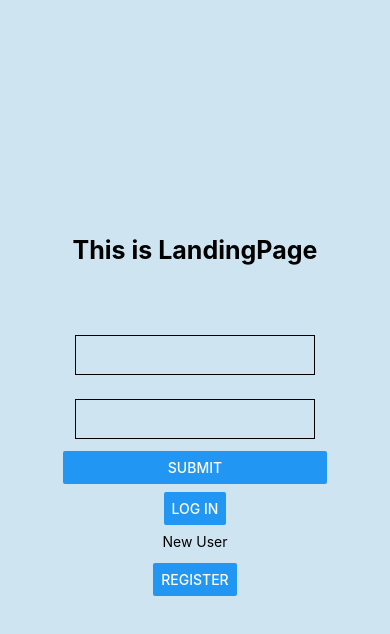
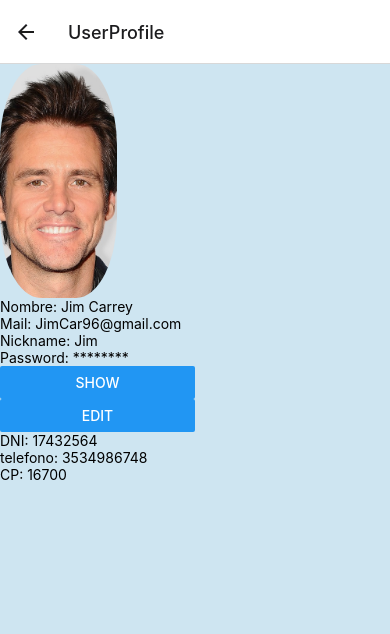
Before and after one commit to ViJo0803/Wallet, a React Native app in the folder client/: screen /UserProfile in a window 390 px wide. Shown: the top 634 px of the page. Built offline with nearby package versions, Linux system fonts and the light colour scheme.

Commit message:
userProfile add

```diff
--- a/client/App.js
+++ b/client/App.js
@@ -4,7 +4,7 @@ import { StyleSheet, Text, View } from 'react-native';
 import { NavigationContainer } from '@react-navigation/native';
 import { createStackNavigator } from '@react-navigation/stack';
 import LandingPage from './components/LandingPage';
-import Home from './components/Home';
+import UserProfile from './components/UserProfile';
 import Register from './components/Register';
 
 const Stack = createStackNavigator();
@@ -24,8 +24,8 @@ export default function App() {
             fontSize: 30,
           }} />
         <Stack.Screen
-          name='Home'
-          component={Home} />
+          name='UserProfile'
+          component={UserProfile} />
         <Stack.Screen
           name='Register'
           component={Register} />
--- a/client/components/LandingPage/index.js
+++ b/client/components/LandingPage/index.js
@@ -10,7 +10,7 @@ function LandingPage({ navigation }) {
             <View style={styles.containerText}>
             <RegisterInit/>
                 <View style={styles.buttonContainer}>
-                    <Button style={styles.button} title="Log In" onPress={() => navigation.navigate('Home')} />
+                    <Button style={styles.button} title="Log In" onPress={() => navigation.navigate('UserProfile')} />
                 </View>
                 <Text>New User</Text>
                 <View style={styles.button}>
--- /dev/null
+++ b/client/components/UserProfile/index.js
@@ -0,0 +1,55 @@
+import React from 'react'
+
+import { View, Text, Image, Button } from 'react-native'
+import { styles } from './styles'
+
+
+function UserProfile() {
+    return (
+        <View style={styles.container}>
+            <Image
+                source={require('../../assets/JimC.jpg')}
+                style={styles.image} />
+            <View>
+                <Text style={styles.text}>Nombre: Jim Carrey</Text>
+            </View>
+            <View>
+                <Text style={styles.text}>Mail: JimCar96@gmail.com</Text>
+            </View>
+            <View>
+                <Text style={styles.text}>Nickname: Jim</Text>
+            </View>
+            <View>
+                <Text style={styles.text}>Password: ********</Text>
+                <View  style={styles.containerButtons}>
+                    <Button title="show"  style={styles.button} />
+                    <Button title="edit"  style={styles.button} />
+                </View>
+            </View>
+            <View>
+                <Text style={styles.text}>DNI: 17432564</Text>
+            </View>
+            <View>
+                <Text style={styles.text}>telefono: 3534986748</Text>
+            </View>
+            <View>
+                <Text style={styles.text}>CP: 16700</Text>
+            </View>
+        </View>
+    )
+}
+
+export default UserProfile
+
+
+/*
+nombre
+apellidos
+mail
+nickname
+hash
+dni
+telefono
+foto
+codigo_postal
+*/
--- /dev/null
+++ b/client/components/UserProfile/styles.js
@@ -0,0 +1,26 @@
+import { StyleSheet } from 'react-native';
+
+export const styles = StyleSheet.create({
+    container: {
+        height: '100%',
+        width: '100%',
+        display: 'flex',
+        backgroundColor: '#CEE5F1',
+    },
+    image: {
+        width: '30%',
+        height: '30%',
+        borderRadius: '35%'
+
+    },
+    text: {
+    },
+    containerButtons:{
+        display: 'flex',
+        width: '50%',
+        flexDirection: 'column'
+    },
+    button:{
+        width: '25%',
+    },
+});
```
Also changed, not shown: client/assets/JimC.jpg (added).
